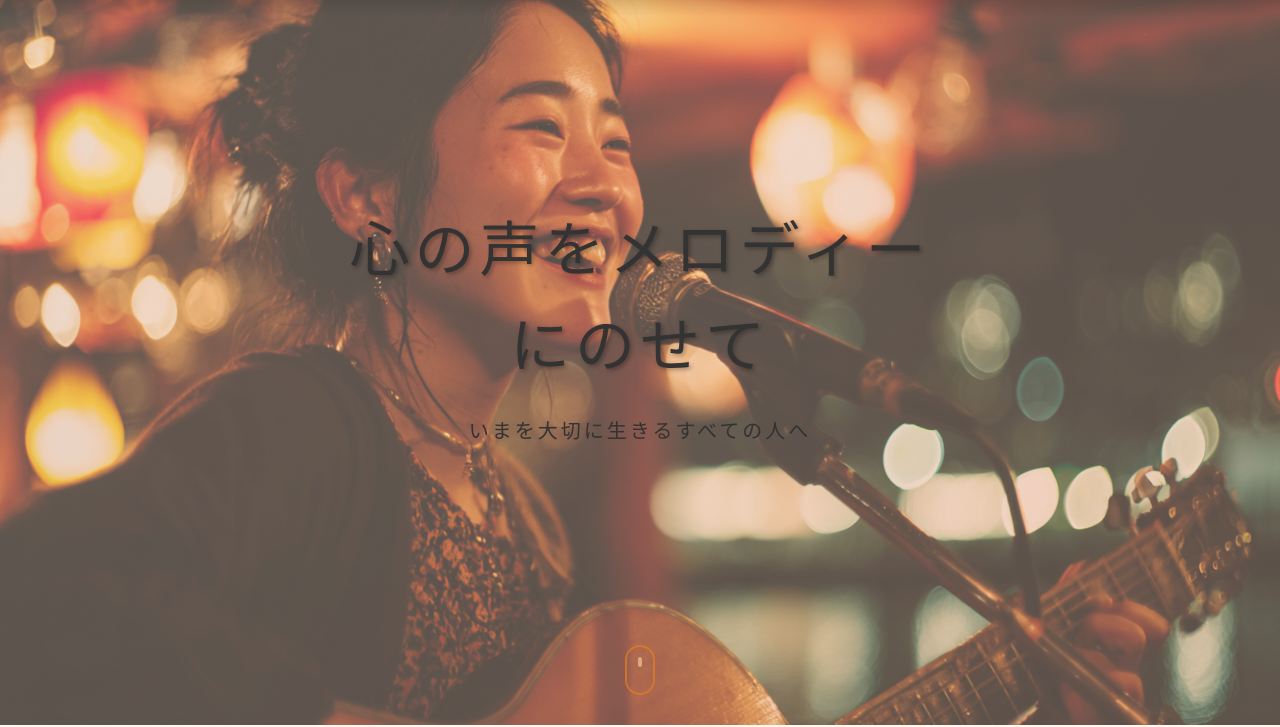
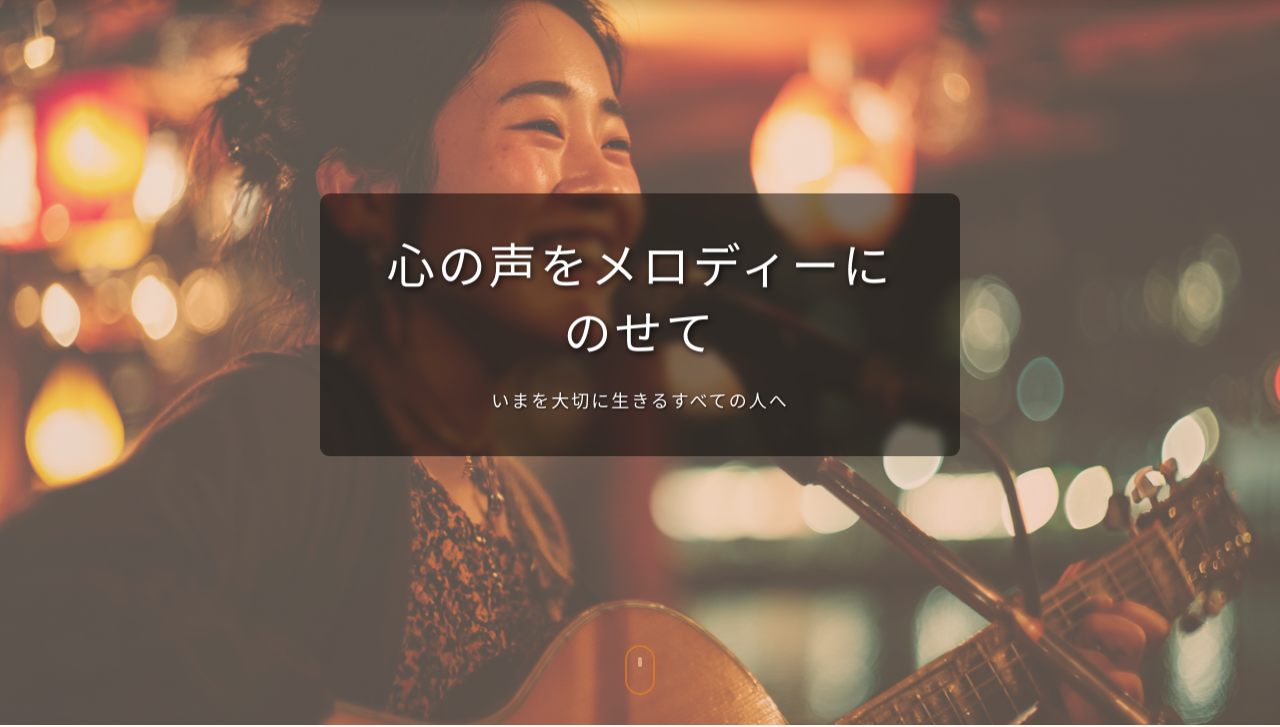
Before and after one commit to yakiimosan33/singer-girl, a plain HTML site: page index.html in a window 1280 px wide. Shown: the part 75-802 px from the top of the page. Drawn offline with nearby package versions, Linux system fonts and the light colour scheme.

Commit message:
Improve text visibility on hero section
- Change overlay text color to white
- Add semi-transparent background to text overlay
- Enhance text shadows for better readability
- Adjust font sizes and weights
- Add backdrop filter for modern look

```diff
--- a/css/style.css
+++ b/css/style.css
@@ -191,24 +191,32 @@ body {
     left: 50%;
     transform: translate(-50%, -50%);
     text-align: center;
-    color: #333;
+    color: #fff;
     z-index: 2;
+    background: rgba(0, 0, 0, 0.5);
+    padding: 40px 60px;
+    border-radius: 10px;
+    backdrop-filter: blur(5px);
 }
 
 .tagline {
-    font-size: 60px;
-    font-weight: 100;
-    letter-spacing: 5px;
+    font-size: 48px;
+    font-weight: 300;
+    letter-spacing: 3px;
     margin-bottom: 20px;
-    text-shadow: 2px 2px 4px rgba(0, 0, 0, 0.3);
+    text-shadow: 2px 2px 6px rgba(0, 0, 0, 0.8);
     animation: fadeInUp 1.5s ease-out;
+    line-height: 1.4;
+    color: #fff;
 }
 
 .subtitle {
-    font-size: 20px;
-    letter-spacing: 3px;
-    opacity: 0.8;
+    font-size: 18px;
+    letter-spacing: 2px;
+    opacity: 0.9;
     animation: fadeInUp 1.5s ease-out 0.3s both;
+    color: #fff;
+    text-shadow: 1px 1px 3px rgba(0, 0, 0, 0.8);
 }
 
 @keyframes fadeInUp {
```
